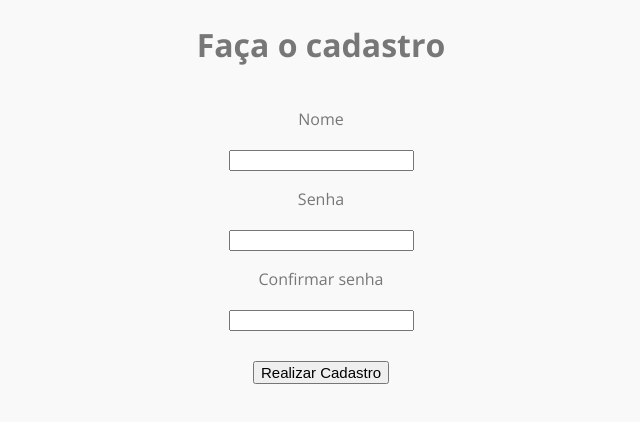
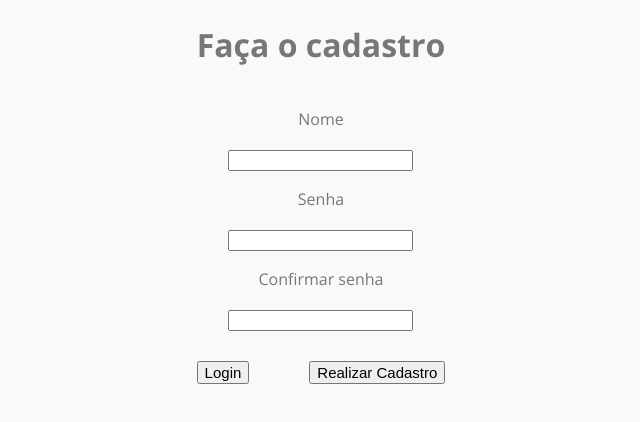
Before and after one commit to Pedro-Fazio/Calendario-Eventos, a React (Create React App) app: page / in a window 1280 px wide. Both pictures are taken after a click on the button "Criar cadastro". Shown: the top 422 px of the page, without its empty margins (319-959 px from the left). Built offline with nearby package versions, Linux system fonts and the light colour scheme; data requests are answered from the project's data file.

Commit message:
Funcionalidade de cadastrar um novo usuario na base dados

```diff
--- a/db.json
+++ b/db.json
@@ -1,17 +1,36 @@
 {
   "usuarios": [
     {
-      "id": 1,
       "username": "pedro",
-      "password": "senha"
+      "password": "senha",
+      "id": 1
     },
     {
-      "id": 2,
       "username": "carlos",
-      "password": "123"
+      "password": "123",
+      "id": 2
+    },
+    {
+      "username": "guilherme",
+      "password": "deus",
+      "id": 3
+    },
+    {
+      "username": "d",
+      "password": "d",
+      "id": 4
+    },
+    {
+      "username": "pedroquinha",
+      "password": "oitudobem",
+      "id": 5
+    },
+    {
+      "username": "gui",
+      "password": "gui",
+      "id": 6
     }
   ],
-
   "eventos": [
     {
       "id": 1,
--- a/src/Components/Calendar/Calendar.jsx
+++ b/src/Components/Calendar/Calendar.jsx
@@ -46,18 +46,22 @@ const Calendar = () => {
             (JSON.stringify({data: day.toString(), isEvento: true}) === JSON.stringify(e))) !== undefined) {
           edicaoOrDescricao = true
           console.log('entrou')
-          //  for(let i = 0; i < eventos.length; i++) {
-          //   if(dataEventos[i].data == eventos[i].data) {
-          //     setEventoAux(eventoAux.data = eventos[i].data, eventoAux.info = eventos[i].info)
-          //     console.log('eventoAux: ' + eventoAux)
-          //    }
-          //}
+          showDescricao(day)
       }
         return "selected"
       } else {
           return ""
       }
     }
+
+    // const showDescricao = (day) => {
+    //   console.log('entrou2')
+    //   if( eventos.find((e) =>
+    //   (JSON.stringify({data: day.toString()}) === JSON.stringify(e))) === day) {
+    //     console.log('entrou showdescricao: ')
+    //     setEventoAux(eventos)
+    //   }
+    // }
 
     const headerCalendar = () => {
         const nextMonth = () => {
--- a/src/Components/Login/Cadastro.jsx
+++ b/src/Components/Login/Cadastro.jsx
@@ -5,25 +5,16 @@ const Cadastro = (props) => {
   const [username, setUsername] = useState('')
   const [password, setPassword] = useState('')
   const [confirmPassword, setConfirmPassword] = useState('')
-  const [usuario, setUsuario] = useState()
 
-  let cadastroVerify
+  let usuario
 
-  React.useEffect(() => {
-    console.log('usuario: ', usuario)
-
-  }, [usuario])
-
-  const onSubmit = (e) => {
-    e.preventDefault()
-
+  const cadastro = () => {
     if(!username || !password || !confirmPassword || password !== confirmPassword) {
       alert('Informações incorretas')
     } else {
-      cadastroVerify = 1
-      props.onCadastro(cadastroVerify, {username, password, confirmPassword})
-      //setUsuario(username, password)
-      //addUsuario()
+      usuario = {username, password}
+      addUsuario(usuario)
+      alert('Usuário cadastrado com sucesso!')
     }
 
     setUsername('')
@@ -32,10 +23,11 @@ const Cadastro = (props) => {
   }
 
     const addUsuario = async (usuario) => {
-     const res = await fetch('http://localhost:5000/usuarios', {
+      console.log('entrouaddusuario: ', usuario)
+      const res = await fetch('http://localhost:5000/usuarios/', {
         method: 'POST',
         headers: {
-         'Content-type': 'aplication-json'
+          'Content-type': 'application/json'
         },
         body: JSON.stringify(usuario)
       })
@@ -45,7 +37,7 @@ const Cadastro = (props) => {
   return(
     <div className="login-wrapper">
       <h1>Faça o cadastro</h1>
-      <form onSubmit={onSubmit}>
+      <form>
         <label>
           <p> Nome </p>
           <input type="text" value={username} onChange={e => setUsername(e.target.value)}/>
@@ -59,7 +51,9 @@ const Cadastro = (props) => {
           <input type="password" value={confirmPassword} onChange={e => setConfirmPassword(e.target.value)}/>
         </label>
         <div>
-          <button type="submit"> Realizar Cadastro </button>
+          <button type="button" onClick={(e) =>
+          props.onCadastro(1, {username, password, confirmPassword})}> Login </button>
+          <button type="button" onClick={cadastro}> Realizar Cadastro </button>
         </div>
       </form>
     </div>
--- a/src/Components/Login/Logado.jsx
+++ b/src/Components/Login/Logado.jsx
@@ -2,8 +2,6 @@ import React, { useState } from 'react';
 import './Login.css';
 
 const Logado = (props) => {
-  const [nomeUsuario, setNomeUsuario] = useState('Pedro')
-
   React.useEffect(() => {
     props.showCalendario()
   }, [])
```
Lines whose indentation alone changed are shown as unchanged.
